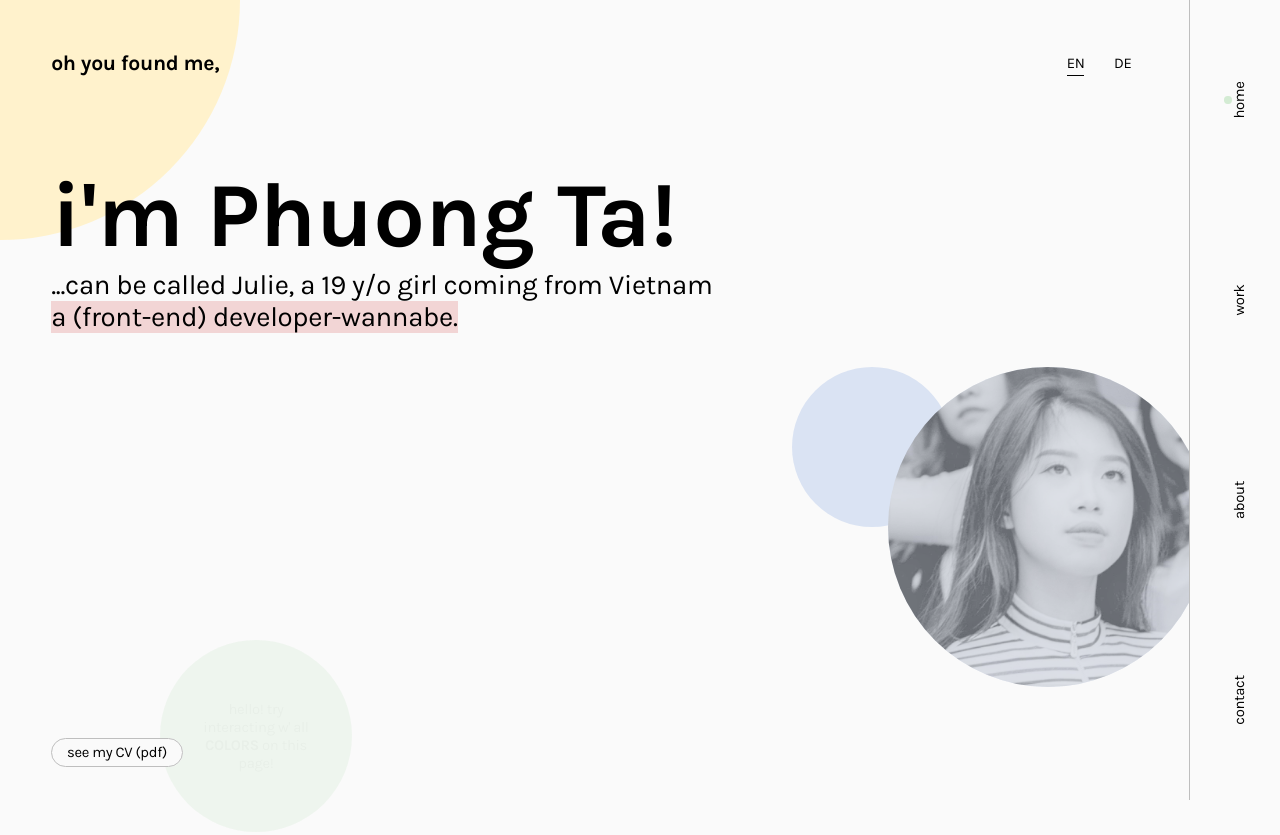
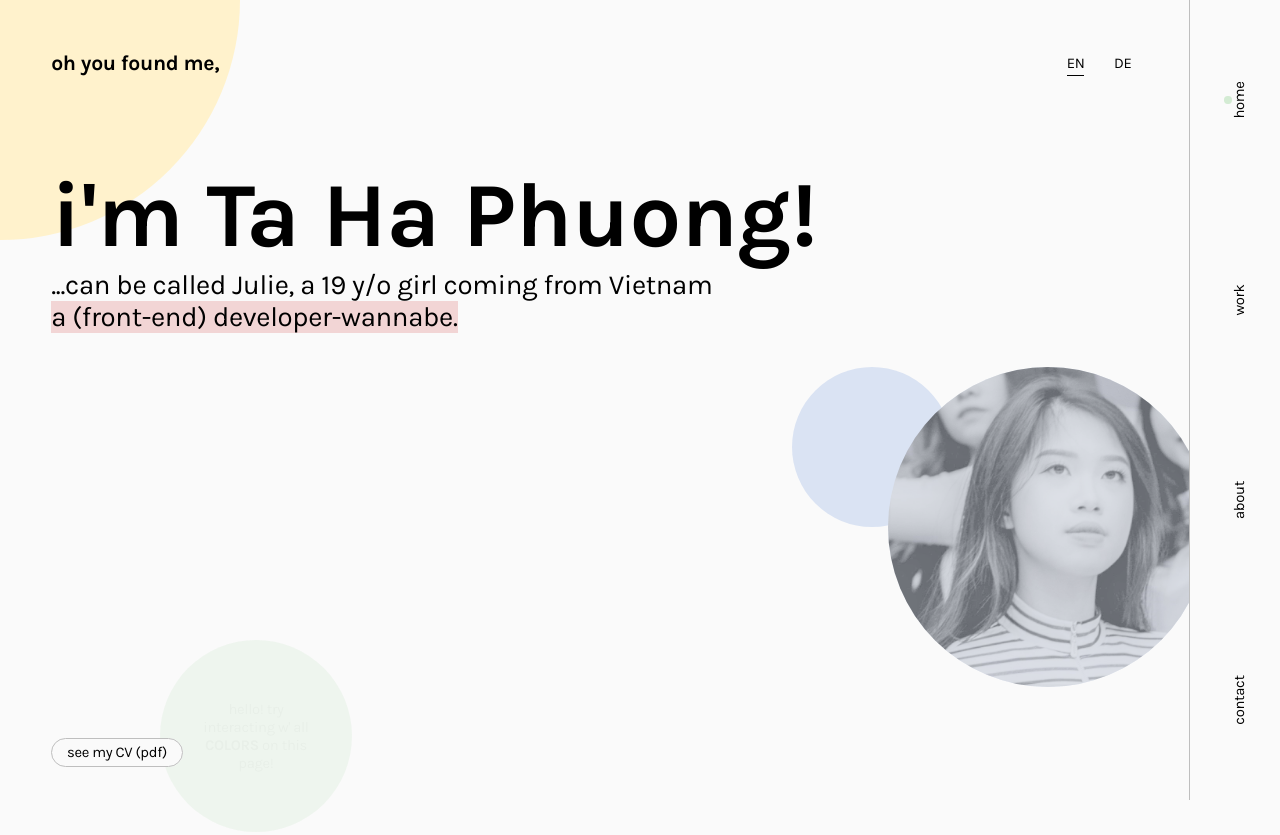
Before and after one commit to CaoHoangTung/tahaphuong.github.io, a plain HTML site: page index.html in a window 1280 px wide. Shown: the top 835 px of the page. Drawn offline with nearby package versions, Linux system fonts and the light colour scheme.

Commit message:
change name

```diff
--- a/index.html
+++ b/index.html
@@ -8,7 +8,7 @@
 
   <link href="./css/main.css" rel="stylesheet">
   <link rel="icon" href="./img/type.png">
-  <title>Phuong Ta</title>
+  <title>Ta Ha Phuong</title>
 </head>
 <body>
   <div class="load" id="load" style="opacity: 1">
@@ -60,7 +60,7 @@
         </div>
       </div>
 
-      <div class="home-title">i'm Phuong Ta!</div>
+      <div class="home-title">i'm Ta Ha Phuong!</div>
 
       <div class="home-sub-title-con">
         <div class="home-sub-title">
```
